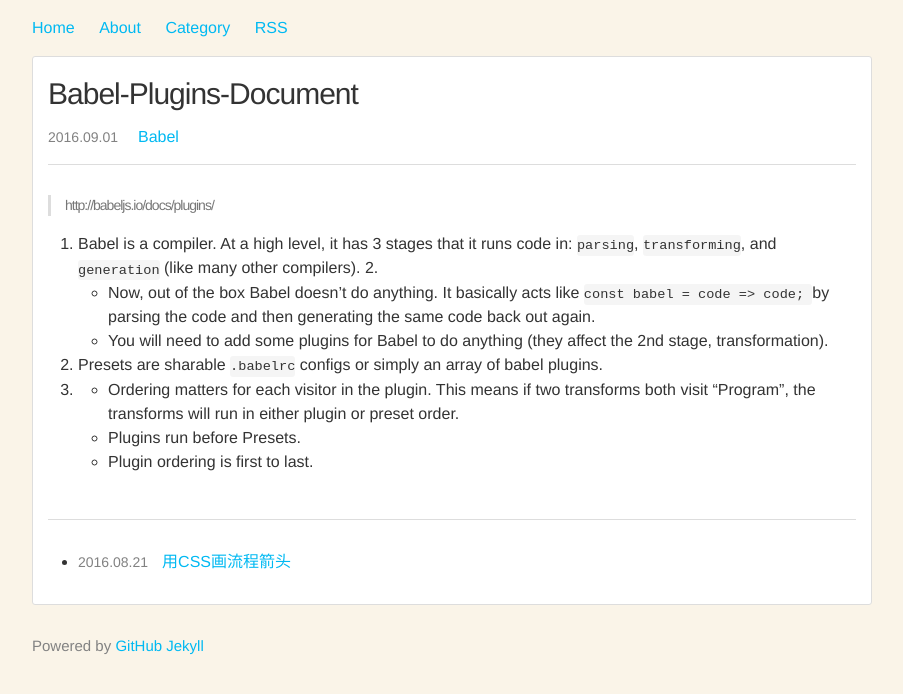
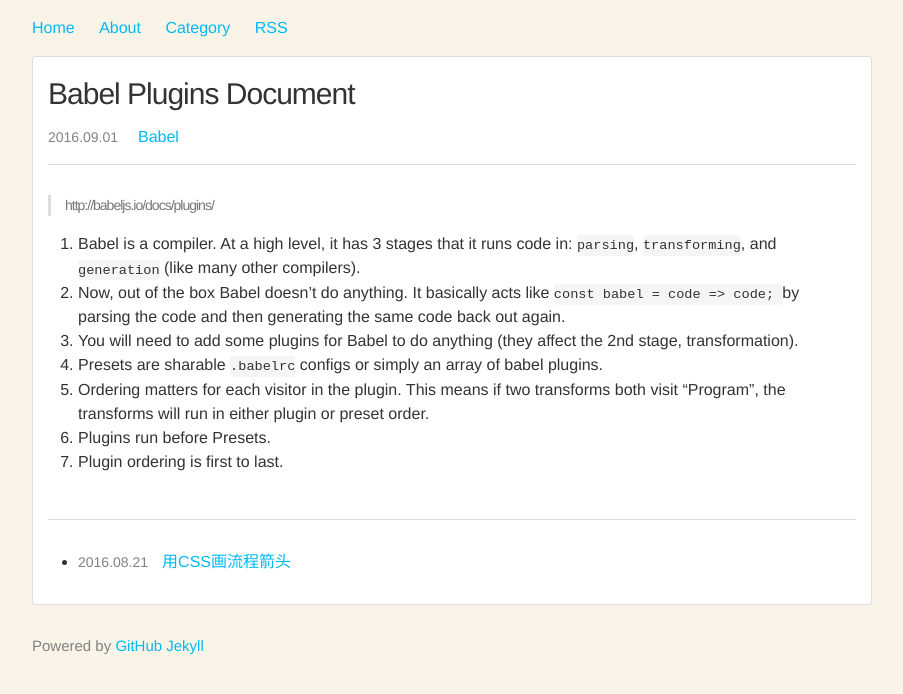
Before and after one commit to yanglh13/zzuieliyaoli.github.io, a Jekyll site: the page built from _posts/2016-9-01-babel-plugins-document.md, in a window 1280 px wide. Shown: the top 694 px of the page, without its empty margins (188-1091 px from the left). Built offline with Jekyll 4.4.1, drawn with Linux system fonts in a browser that asks for light colours; comment, search, counter and statistics services are not loaded; some of the changed lines change nothing that is shown.

Commit message:
modify format

```diff
--- a/_posts/2016-9-01-babel-plugins-document.md
+++ b/_posts/2016-9-01-babel-plugins-document.md
@@ -1,6 +1,6 @@
 ---
 layout: post
-title:  "Babel-Plugins-Document"
+title:  "Babel Plugins Document"
 date:   2016-09-01
 categories: [Babel]
 ---
@@ -8,11 +8,9 @@
 > http://babeljs.io/docs/plugins/
 
 1. Babel is a compiler. At a high level, it has 3 stages that it runs code in: `parsing`, `transforming`, and `generation` (like many other compilers).
-2.
-    - Now, out of the box Babel doesn’t do anything. It basically acts like `const babel = code => code; ` by parsing the code and then generating the same code back out again.
-    - You will need to add some plugins for Babel to do anything (they affect the 2nd stage, transformation).
-3. Presets are sharable `.babelrc` configs or simply an array of babel plugins.
-4.
-    - Ordering matters for each visitor in the plugin. This means if two transforms both visit “Program”, the transforms will run in either plugin or preset order.
-    - Plugins run before Presets.
-    - Plugin ordering is first to last.
+2. Now, out of the box Babel doesn’t do anything. It basically acts like `const babel = code => code; ` by parsing the code and then generating the same code back out again.
+3. You will need to add some plugins for Babel to do anything (they affect the 2nd stage, transformation).
+4. Presets are sharable `.babelrc` configs or simply an array of babel plugins.
+5. Ordering matters for each visitor in the plugin. This means if two transforms both visit “Program”, the transforms will run in either plugin or preset order.
+6. Plugins run before Presets.
+7. Plugin ordering is first to last.
```
